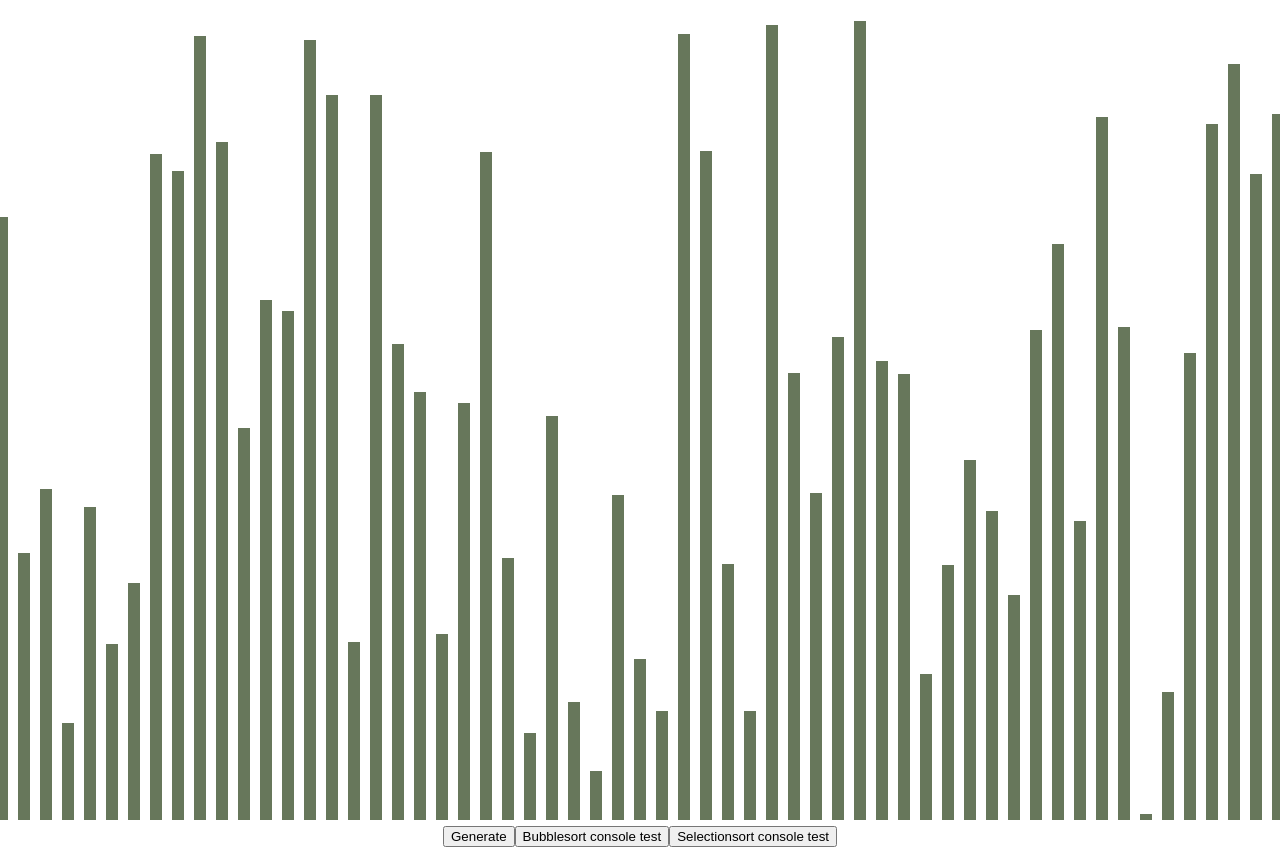
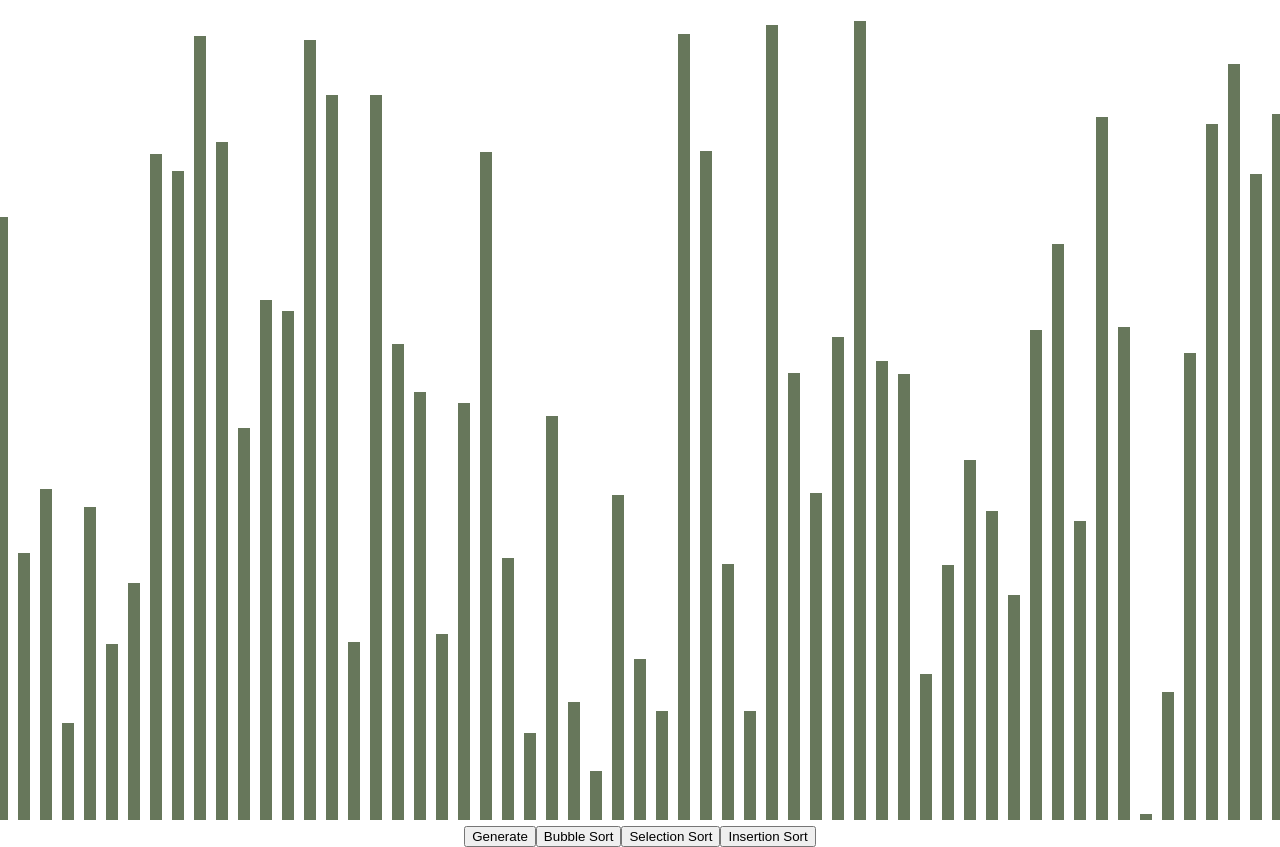
Before and after one commit to Kevrev/AlgoVisualizer, a React (Create React App) app: page / in a window 1280 px wide. Shown: the top 847 px of the page. Built offline with nearby package versions, Linux system fonts and the light colour scheme.

Commit message:
added insortion sort handler and button, functions correctly

```diff
--- a/src/Visualizer/Visualizer.js
+++ b/src/Visualizer/Visualizer.js
@@ -1,6 +1,7 @@
 import { useState, useEffect } from 'react';
 import bubbleSort from '../utils/bubbleSort';
 import selectionSort from '../utils/selectionSort';
+import insertionSort from '../utils/insertionSort';
 
 const Visualizer = () => {
   const [array, setArray] = useState([]);
@@ -33,6 +34,12 @@ const Visualizer = () => {
     setArray(sortedArray)
   };
 
+  const handleInsertionSort = () => {
+    const sortedArray = insertionSort([...array]);
+
+    setArray(sortedArray)
+  };
+
   return (
     <>
       <div className="array-container">
@@ -47,8 +54,9 @@ const Visualizer = () => {
         </div>
       </div>
       <button onClick={generateArray}>Generate</button>
-      <button onClick={handleBubbleSort}>Bubblesort console test</button>
-      <button onClick={handleSelectionSort}>Selectionsort console test</button>
+      <button onClick={handleBubbleSort}>Bubble Sort</button>
+      <button onClick={handleSelectionSort}>Selection Sort</button>
+      <button onClick={handleInsertionSort}>Insertion Sort</button>
     </>
   );
 };
```
